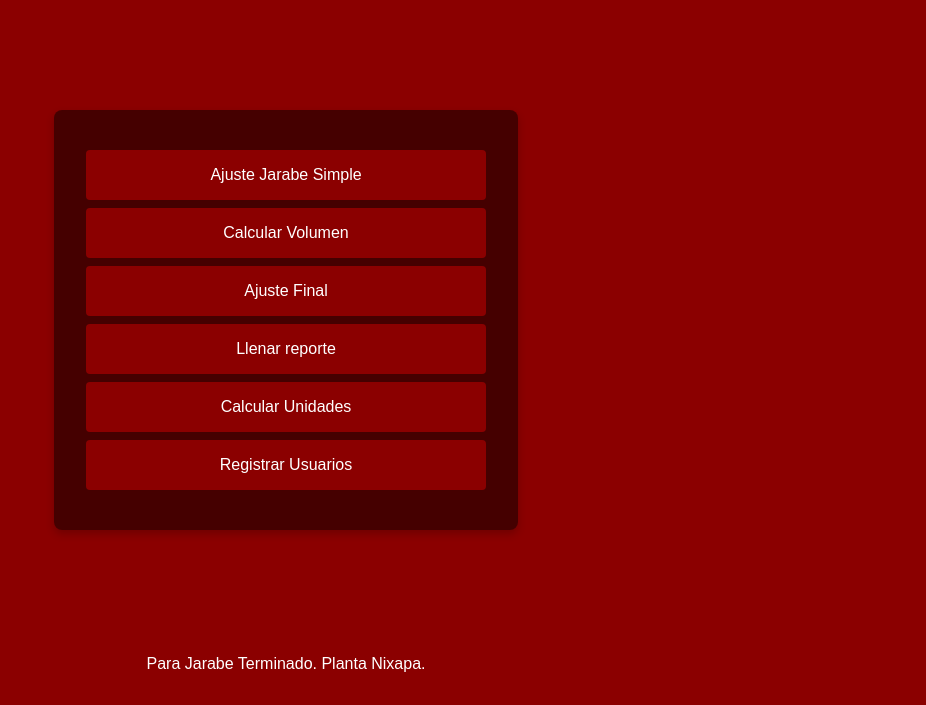
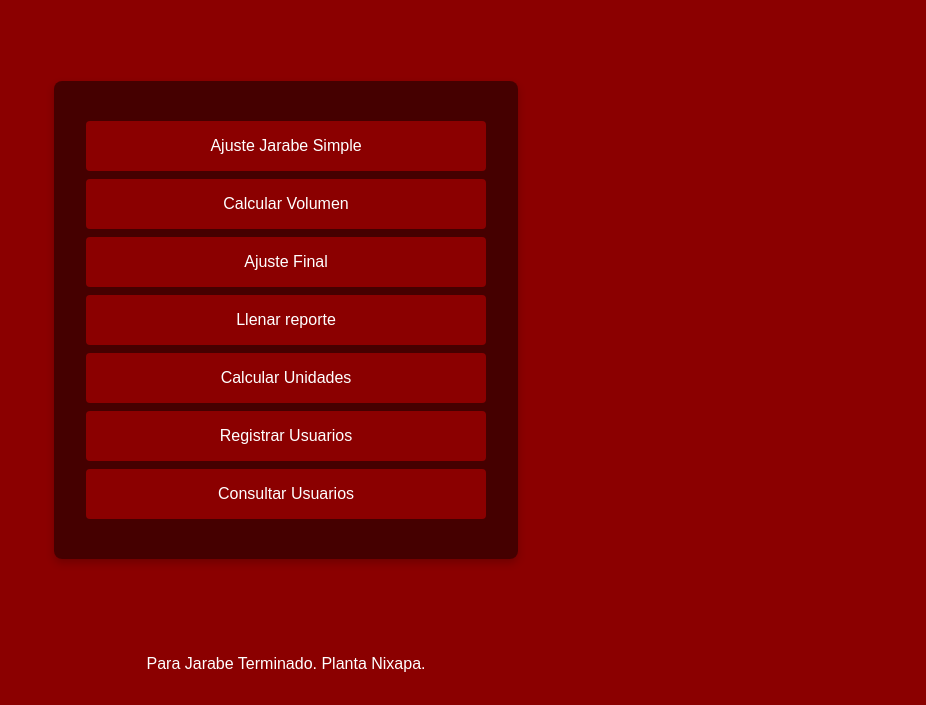
Before and after one commit to volumenfinal/volumenfinal.github.io, a plain HTML site: page admin.html in a window 1280 px wide. Shown: the part 95-800 px from the top of the page, without its empty margins (354-1280 px from the left). Drawn offline with Linux system fonts and the light colour scheme; sample sign-in values are in the browser's storage.

Commit message:
admin.html

```diff
--- a/admin.html
+++ b/admin.html
@@ -111,6 +111,7 @@
             <button onclick="redirectWithLoading('horasauto.html')">Llenar reporte</button>
             <button onclick="redirectWithLoading('unidades.html')">Calcular Unidades</button>
             <button onclick="redirectWithLoading('registrar.html')">Registrar Usuarios</button>
+            <button onclick="redirectWithLoading('consultar.html')">Consultar Usuarios</button>
         </div>
     </main>
     <footer>
```
